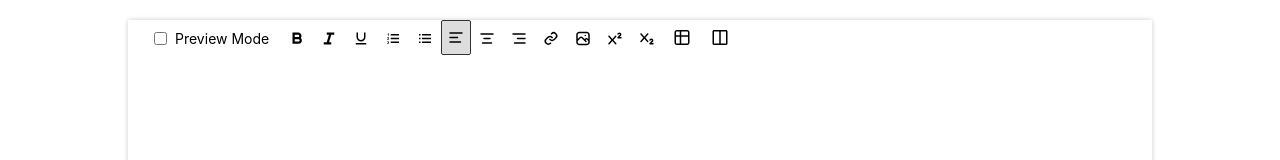
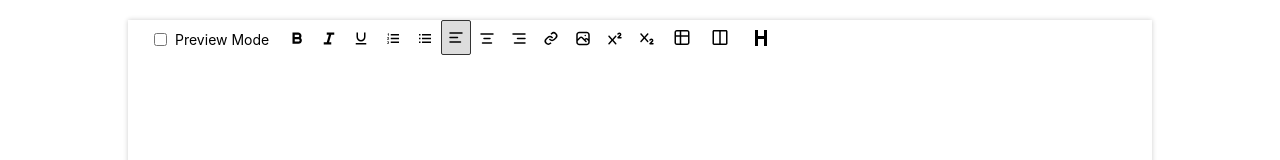
Before and after one commit to mindfiredigital/react-text-igniter, a React (Create React App) app: page / in a window 1280 px wide. Shown: the top 160 px of the page. Built offline with nearby package versions, Linux system fonts and the light colour scheme; the HTML template or start-up script is replaced by a standard one.

Commit message:
fix:heading issue fixed

```diff
--- a/src/assets/icon.jsx
+++ b/src/assets/icon.jsx
@@ -214,7 +214,6 @@ export const EditIcon = () => (
     width="18"
     height="20"
     viewBox="0 0 24 20"
-    style="fill: rgba(0, 0, 0, 1);transform: ;msFilter:;"
   >
     <path d="m7 17.013 4.413-.015 9.632-9.54c.378-.378.586-.88.586-1.414s-.208-1.036-.586-1.414l-1.586-1.586c-.756-.756-2.075-.752-2.825-.003L7 12.583v4.43zM18.045 4.458l1.589 1.583-1.597 1.582-1.586-1.585 1.594-1.58zM9 13.417l6.03-5.973 1.586 1.586-6.029 5.971L9 15.006v-1.589z"></path>
     <path d="M5 21h14c1.103 0 2-.897 2-2v-8.668l-2 2V19H8.158c-.026 0-.053.01-.079.01-.033 0-.066-.009-.1-.01H5V5h6.847l2-2H5c-1.103 0-2 .897-2 2v14c0 1.103.897 2 2 2z"></path>
@@ -227,9 +226,18 @@ export const DeleteIcon = () => (
     width="18"
     height="20"
     viewBox="0 0 24 20"
-    style="fill: rgba(0, 0, 0, 1);transform: ;msFilter:;"
   >
     <path d="M9.5 22c2.003 0 3.887-.78 5.313-2.207l6.904-7.096A1 1 0 0 0 21 11h-3.301l4.175-7.514a1.001 1.001 0 0 0-1.359-1.36l-7.11 3.95.576-2.879a1 1 0 0 0-1.629-.957L4.196 9.197c-2.924 2.924-2.924 7.682 0 10.606A7.452 7.452 0 0 0 9.5 22zM5.552 10.665l5.902-5.031-.248 1.24-.186.93v.001l-.424 2.119 7.83-4.35-3.3 5.94-.001.001L14.301 13h4.331l-5.243 5.389C12.35 19.428 10.969 20 9.5 20s-2.851-.572-3.89-1.611c-2.143-2.144-2.143-5.634-.058-7.724z"></path>
     <path d="M9.5 18a3.492 3.492 0 0 0 1.484-6.659c.005.053.016.105.016.159a1.5 1.5 0 1 1-3 0c0-.054.011-.106.016-.159A3.492 3.492 0 0 0 9.5 18z"></path>
   </svg>
 );
+export const HeadingIcon = () => (
+  <svg
+    xmlns="http://www.w3.org/2000/svg"
+    width="24"
+    height="24"
+    viewBox="0 0 24 24"
+  >
+    <path d="M18 20V4h-3v6H9V4H6v16h3v-7h6v7z"></path>
+  </svg>
+);
--- a/src/components/richTextEditor/Toolbar.jsx
+++ b/src/components/richTextEditor/Toolbar.jsx
@@ -5,11 +5,9 @@ import { IconButton } from "../ui/Button.jsx";
 import { ImageUploadSelectionDialog, FileUrlDialog } from "../ui/Dialog.jsx";
 import { IconDropDown } from "../ui/Dropdown.jsx";
 import { usePreviewMode } from "../../hooks/usePreviewMode.jsx";
-import { ParagraphStyleButton } from "../ui/toolBar/ParagraphStyleButton.jsx";
 const Toolbar = ({ features }) => {
   const {
     formatText,
-    editorRef,
     insertTable,
     addTableRow,
     addTableColumn,
@@ -17,6 +15,10 @@ const Toolbar = ({ features }) => {
     addImageOrVideo,
     addLink,
     activeStyles,
+    changeHeading,
+    applyHeading,
+    currentHeading,
+
   } = useEditor();
 
   const { isToolbarVisible, toggleToolbarVisibility } = usePreviewMode();
@@ -28,6 +30,12 @@ const Toolbar = ({ features }) => {
   const handleImageSubmit = ({ file, fileUrl }) => {
     addImageOrVideo(file, fileUrl);
   };
+  const handleHeadingChange = (e) => {
+    const heading = e;
+    changeHeading(heading);
+    applyHeading(heading);
+  };
+
 
   const handleTableOperation = (operation) => {
     switch (operation) {
@@ -89,7 +97,7 @@ const Toolbar = ({ features }) => {
     table: (
       <IconDropDown
         id="tableDropdown"
-        icon={<Icons.TableIcon />} // This icon will be the consistent button face
+        icon={<Icons.TableIcon />}
         toolTip={"Table"}
         items={[
           { value: "insert", label: "Insert Table" },
@@ -102,7 +110,7 @@ const Toolbar = ({ features }) => {
     layout: (
       <IconDropDown
         id="layoutDropdown"
-        icon={<Icons.LayoutIcon />} // This icon will be the consistent button face
+        icon={<Icons.LayoutIcon />}
         toolTip={"Layout"}
         items={[
           { value: "single", label: "Single Column" },
@@ -112,6 +120,21 @@ const Toolbar = ({ features }) => {
           { value: "60-40", label: "60-40" },
         ]}
         onChange={handleLayoutOperation}
+      />
+    ),
+    heading: (
+      <IconDropDown
+      icon={<Icons.HeadingIcon />}
+      items={[
+          { value: "h1", label: "Heading 1", },
+          { value: "h2" , label: "Heading 2"},
+          {  value: "h3", label: "Heading 3" },
+          { value: "h4" ,label: "Heading 4"},
+          { value: "h5" , label: "Heading 5"},
+          {value: "h6", label: "Heading 6" },
+        ]}
+        onChange={handleHeadingChange}
+        toolTip={"Headings"}
       />
     ),
   };
--- a/src/components/ui/toolBar/ParagraphStyleButton.jsx
+++ /dev/null
@@ -1,48 +0,0 @@
-import React, { useState } from "react";
-import "../../../styles/toolbar-components.css";
-
-
-const ParagraphStyleButton = ({ items, onChange, selected, id, openRight }) => {
-  const [selectedLabel, setSelectedLabel] = useState(() => {
-    const selectedItem = items.find((item) => item.value === selected);
-    return selectedItem ? selectedItem.label : "";
-  });
-  const [isOpen, setIsOpen] = useState(false);
-
-  const handleButtonClick = () => {
-    setIsOpen(!isOpen);
-  };
-
-  const handleItemClick = (value, label) => {
-    setSelectedLabel(label);
-    onChange(value);
-    // Close after item selection
-    setIsOpen(false);
-  };
-
-  return (
-    <div className={`icon-dropdown ${openRight ? "open-right" : ""}`}>
-      <button className={`dropbtn ${selected}`} id={id} onClick={handleButtonClick}>
-        {selectedLabel || "Select Style"}
-      </button>
-      {isOpen && (
-        <div className="icon-dropdown-content">
-          {items.map((item, index) => (
-            <div className="dropdown-item">
-              <div
-                key={index}
-                className={`${item.value}`}
-                onClick={() => handleItemClick(item.value, item.label)}
-              >
-                {item.icon && <span className="dropdown-icon">{item.icon}</span>}
-                {item.label}
-              </div>
-            </div>
-          ))}
-        </div>
-      )}
-    </div>
-  );
-};
-
-export { ParagraphStyleButton };
--- a/src/contexts/editorContext.jsx
+++ b/src/contexts/editorContext.jsx
@@ -4,6 +4,7 @@ import React, { createContext, useContext, useRef, useCallback } from "react";
 import { useEditorFormatting } from "../hooks/useEditorFormatting.jsx";
 import { useEditorState } from "../hooks/useEditorState.jsx";
 import { useTableOperations } from "../hooks/useTableOperation.jsx";
+import { useHeadingState } from "../hooks/useHeadingState.jsx";
 const EditorContext = createContext();
 
 export const EditorProvider = ({ children }) => {
@@ -14,11 +15,13 @@ export const EditorProvider = ({ children }) => {
     updateDataAttributes,
     addImageOrVideo,
     addLink,
-    activeStyles
+    activeStyles,
+    applyHeading
   } = useEditorFormatting(editorRef);
 
   const state = useEditorState(editorRef, updateDataAttributes);
   const { insertTable, addTableRow, addTableColumn, insertLayout } = useTableOperations(editorRef);
+  const headingState = useHeadingState();
   const getHtml = useCallback(() => {
     return editorRef.current ? editorRef.current.innerHTML : '';
   }, []);
@@ -56,6 +59,8 @@ export const EditorProvider = ({ children }) => {
 
   const editorValue = {
     ...state,
+    ...headingState,
+    applyHeading,
     formatText,
     editorRef,
     addImageOrVideo,
--- a/src/hooks/useEditorFormatting.jsx
+++ b/src/hooks/useEditorFormatting.jsx
@@ -144,6 +144,18 @@ export const useEditorFormatting = (editorRef) => {
     }
   }, [editorRef, updateActiveStyles]);
 
+  const applyHeading = useCallback((heading) => {
+    const editor = editorRef.current;
+    if (editor) {
+      const headingElement = document.createElement(heading);
+      headingElement.textContent = "Add Heading Here";
+      headingElement.contentEditable = true;
+
+      // Append heading directly
+      editor.appendChild(headingElement);
+    }
+  }, [editorRef]);
+
   useEffect(() => {
     const editor = editorRef.current;
     if (editor) {
@@ -161,6 +173,7 @@ export const useEditorFormatting = (editorRef) => {
     updateDataAttributes,
     addImageOrVideo,
     addLink,
+    applyHeading,
     activeStyles
   };
 };
```
